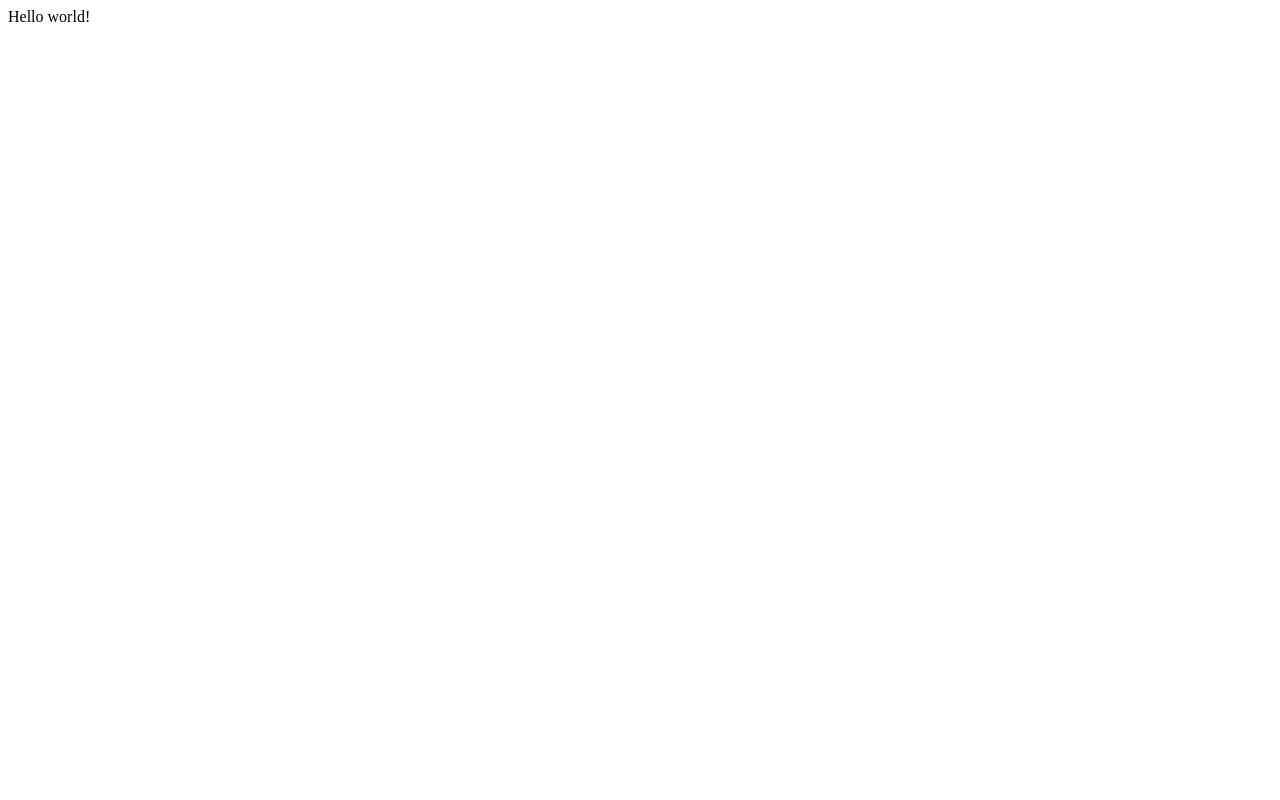
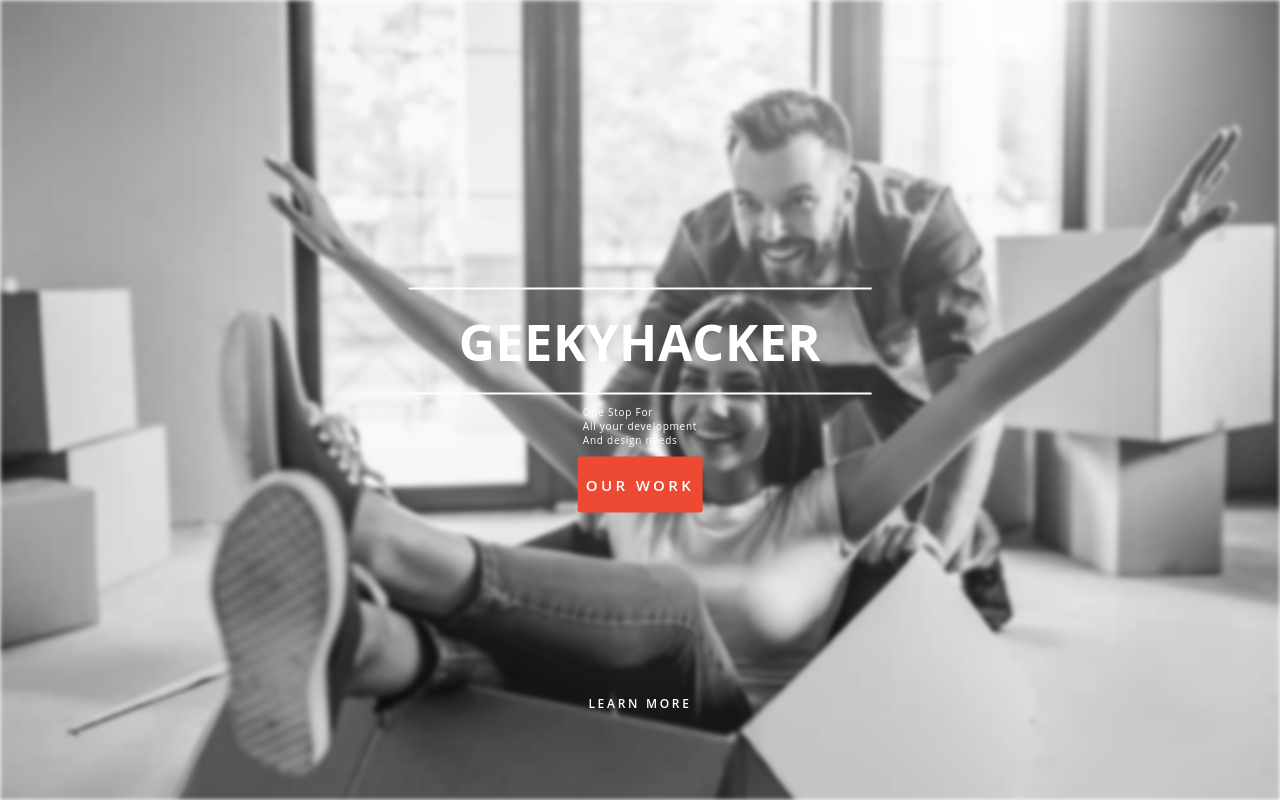
Before and after one commit to Amorem/gastbyAgency, a Gatsby site: page / in a window 1280 px wide. Built offline with nearby package versions, Linux system fonts and the light colour scheme; Gatsby itself is replaced by a stand-in of ours.

Commit message:
Section One completed

```diff
--- /dev/null
+++ b/gatsby-browser.js
@@ -0,0 +1 @@
+import "./src/styles/global.css"
--- a/gatsby-config.js
+++ b/gatsby-config.js
@@ -1,9 +1,3 @@
-/**
- * Configure your Gatsby site with this file.
- *
- * See: https://www.gatsbyjs.org/docs/gatsby-config/
- */
-
 module.exports = {
-  /* Your site config here */
+  plugins: ["gatsby-plugin-styled-components"],
 }
--- a/package.json
+++ b/package.json
@@ -14,9 +14,12 @@
     "test": "echo \"Write tests! -> https://gatsby.dev/unit-testing\" && exit 1"
   },
   "dependencies": {
+    "babel-plugin-styled-components": "^1.10.6",
     "gatsby": "^2.18.12",
+    "gatsby-plugin-styled-components": "^3.1.16",
     "react": "^16.12.0",
-    "react-dom": "^16.12.0"
+    "react-dom": "^16.12.0",
+    "styled-components": "^4.4.1"
   },
   "devDependencies": {
     "prettier": "^1.19.1"
--- a/src/pages/index.js
+++ b/src/pages/index.js
@@ -1,3 +1,23 @@
 import React from "react"
+import { Link } from "gatsby"
+import { Banner, TextWrapper, MoreText } from "../styles/IndexStyles"
 
-export default () => <div>Hello world!</div>
+export default () => (
+  <div style={{ postion: "relative" }}>
+    <Banner></Banner>
+    <TextWrapper>
+      <div>
+        <h2>GeekyHacker</h2>
+        <p>
+          One Stop For
+          <br />
+          All your development
+          <br />
+          And design needs
+        </p>
+        <Link to="/works">Our Work</Link>
+      </div>
+    </TextWrapper>
+    <MoreText>Learn More</MoreText>
+  </div>
+)
--- /dev/null
+++ b/src/styles/IndexStyles.js
@@ -0,0 +1,70 @@
+import styled from "styled-components"
+
+const Banner = styled.div`
+  &:after {
+    content: "";
+    display: block;
+    height: 100vh;
+    width: 100%;
+    background-image: url("banner.jpg");
+    background-size: cover;
+    background-repeat: no-repeat;
+    background-position: center;
+    filter: grayscale(100%) blur(2px);
+  }
+`
+
+const TextWrapper = styled.div`
+  position: absolute;
+  z-index: 1;
+  left: 50%;
+  top: 50%;
+  transform: translate(-50%, -50%);
+  color: white;
+  div {
+    display: flex;
+    justify-content: center;
+    align-items: center;
+    flex-direction: column;
+  }
+  h2 {
+    font-size: 5rem;
+    opacity: 1;
+    padding: 0.35em 1em;
+    border-top: 2px solid white;
+    border-bottom: 2px solid white;
+    text-transform: uppercase;
+    margin: 0;
+  }
+  a {
+    background-color: #ed4933;
+    box-shadow: none;
+    color: #ffffff;
+    border-radius: 3px;
+    border: 0;
+    cursor: pointer;
+    font-size: 1.5rem;
+    font-weight: 600;
+    letter-spacing: 0.225em;
+    padding: 1.8rem 0.8rem;
+    text-align: center;
+    text-decoration: none;
+    text-transform: uppercase;
+  }
+`
+
+const MoreText = styled.div`
+  position: absolute;
+  color: #ffffff;
+  text-align: center;
+  text-transform: uppercase;
+  letter-spacing: 0.225em;
+  font-weight: 600;
+  font-size: 1.2rem;
+  z-index: 1;
+  left: 50%;
+  bottom: 10%;
+  transform: translate(-50%, -50%);
+`
+
+export { Banner, TextWrapper, MoreText }
--- /dev/null
+++ b/src/styles/global.css
@@ -0,0 +1,23 @@
+html {
+  box-sizing: border-box;
+  font-size: 10px;
+  font-weight: 400;
+  letter-spacing: 0.075em;
+  margin: 0;
+}
+
+*,
+*:before,
+*:after {
+  box-sizing: inherit;
+}
+
+body {
+  font-family: "Open Sans", Helvetica, sans-serif;
+  padding: 0;
+  margin: 0;
+}
+
+a {
+  text-decoration: none;
+}
```
Also changed, not shown: static/banner.jpg (added), 2 other files.
